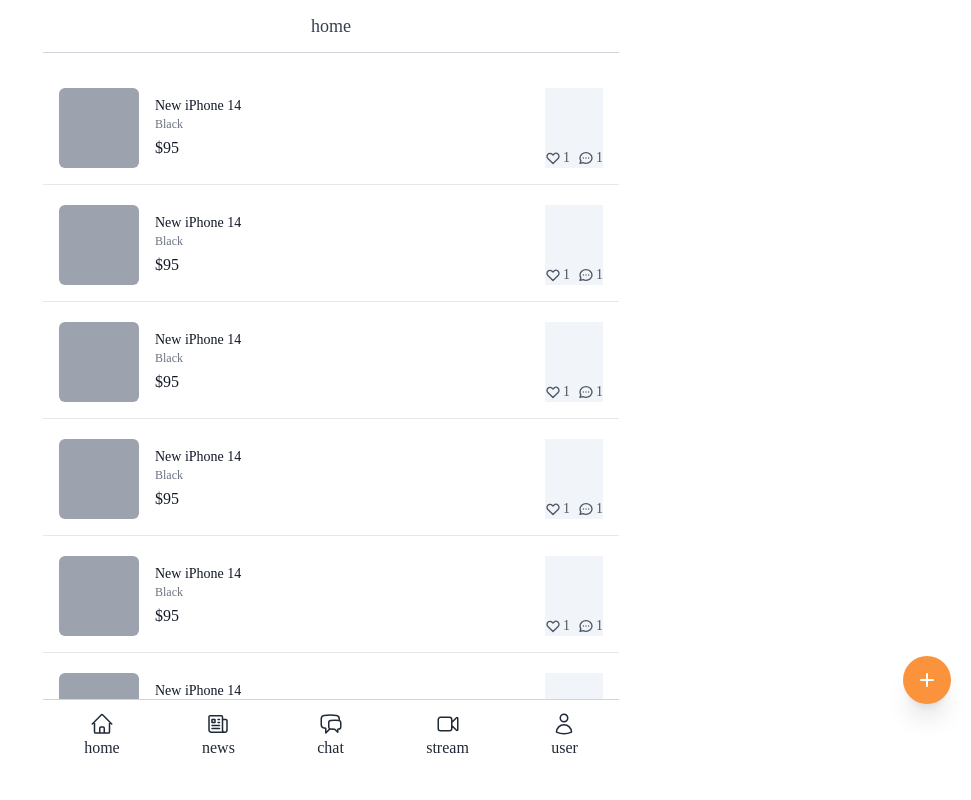
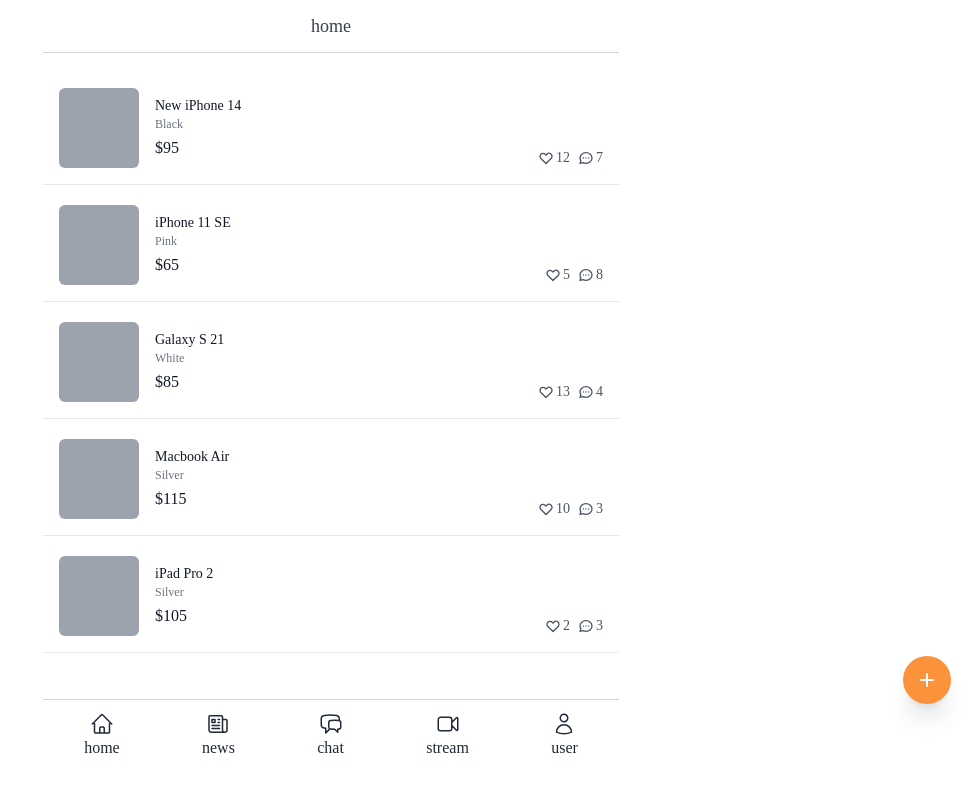
Before and after one commit to cpk0709/mypage-nextjs, a Next.js app: page / in a window 1280 px wide. Shown: the top 800 px of the page, without its empty margins (309-1280 px from the left). Built offline with nearby package versions, Linux system fonts and the light colour scheme.

Commit message:
리팩토링 진행중

```diff
--- /dev/null
+++ b/src/components/molecules/EachItem.tsx
@@ -0,0 +1,64 @@
+import { EachItemProps } from '@/types/types';
+
+const EachItem = ({
+  id,
+  itemTitle,
+  option,
+  price,
+  likeCount,
+  chatCount,
+}: EachItemProps) => {
+  return (
+    <div
+      key={id}
+      className=" px-4 border-b border-solid border-gray-200 pb-4 cursor-pointer flex justify-between"
+    >
+      <div className="flex space-x-4">
+        <div className="w-20 h-20 bg-gray-400 rounded-md" />
+        <div className="pt-2 flex flex-col">
+          <h3 className="text-sm font-medium text-gray-900">{itemTitle}</h3>
+          <span className="text-xs text-gray-500">{option}</span>
+          <span className=" font-medium mt-1 text-gray-900">${price}</span>
+        </div>
+      </div>
+      <div className="flex space-x-2 justify-end items-end">
+        <div className="flex space-x-0.5 items-center text-sm text-gray-600">
+          <svg
+            className="w-4 h-4"
+            fill="none"
+            stroke="currentColor"
+            viewBox="0 0 24 24"
+            xmlns="http://www.w3.org/2000/svg"
+          >
+            <path
+              strokeLinecap="round"
+              strokeLinejoin="round"
+              strokeWidth="2"
+              d="M4.318 6.318a4.5 4.5 0 000 6.364L12 20.364l7.682-7.682a4.5 4.5 0 00-6.364-6.364L12 7.636l-1.318-1.318a4.5 4.5 0 00-6.364 0z"
+            ></path>
+          </svg>
+          <span>{likeCount}</span>
+        </div>
+        <div className="flex space-x-0.5 items-center text-sm text-gray-600">
+          <svg
+            className="w-4 h-4"
+            fill="none"
+            stroke="currentColor"
+            viewBox="0 0 24 24"
+            xmlns="http://www.w3.org/2000/svg"
+          >
+            <path
+              strokeLinecap="round"
+              strokeLinejoin="round"
+              strokeWidth="2"
+              d="M8 12h.01M12 12h.01M16 12h.01M21 12c0 4.418-4.03 8-9 8a9.863 9.863 0 01-4.255-.949L3 20l1.395-3.72C3.512 15.042 3 13.574 3 12c0-4.418 4.03-8 9-8s9 3.582 9 8z"
+            ></path>
+          </svg>
+          <span>{chatCount}</span>
+        </div>
+      </div>
+    </div>
+  );
+};
+
+export default EachItem;
--- a/src/pages/chats/index.tsx
+++ b/src/pages/chats/index.tsx
@@ -1,7 +1,9 @@
+import Layout from '@/components/common/layout';
 import { NextPage } from 'next';
 
 const Chats: NextPage = () => {
   return (
+    <Layout title="Chat" hasTabBar>
       <div className="py-10 divide-y-[1px]">
         {[1, 2, 3, 4, 5, 6, 7].map((_, index) => (
           <div
@@ -18,6 +20,7 @@
           </div>
         ))}
       </div>
+    </Layout>
   );
 };
 
--- a/src/pages/community/index.tsx
+++ b/src/pages/community/index.tsx
@@ -1,7 +1,10 @@
 import type { NextPage } from 'next';
+
+import Layout from '@/components/common/layout';
 
 const Community: NextPage = () => {
   return (
+    <Layout title="Community" hasTabBar>
       <div className="py-16 px-4 space-y-8">
         {[1, 2, 3, 4, 5].map((_, index) => (
           <div key={index} className="flex flex-col items-start">
@@ -9,8 +12,8 @@
               동네질문
             </span>
             <div className=" mt-2 text-gray-700">
-            <span className="text-orange-500 font-medium">Q.</span> What is the
-            best mandu restaurant?
+              <span className="text-orange-500 font-medium">Q.</span> What is
+              the best mandu restaurant?
             </div>
             <div className="mt-5 flex items-center justify-between w-full text-gray-500 font-medium text-xs">
               <span>니꼬</span>
@@ -72,6 +75,7 @@
           </svg>
         </button>
       </div>
+    </Layout>
   );
 };
 
--- a/src/pages/index.tsx
+++ b/src/pages/index.tsx
@@ -1,62 +1,62 @@
 import type { NextPage } from 'next';
 import Layout from '@/components/common/layout';
+import { EachItemProps } from '@/types/types';
+import EachItem from '@/components/molecules/EachItem';
 
+const itemList: Array<EachItemProps> = [
+  {
+    id: 1,
+    itemTitle: 'New iPhone 14',
+    option: 'Black',
+    price: 95,
+    likeCount: 12,
+    chatCount: 7,
+  },
+  {
+    id: 2,
+    itemTitle: 'iPhone 11 SE',
+    option: 'Pink',
+    price: 65,
+    likeCount: 5,
+    chatCount: 8,
+  },
+  {
+    id: 3,
+    itemTitle: 'Galaxy S 21',
+    option: 'White',
+    price: 85,
+    likeCount: 13,
+    chatCount: 4,
+  },
+  {
+    id: 4,
+    itemTitle: 'Macbook Air',
+    option: 'Silver',
+    price: 115,
+    likeCount: 10,
+    chatCount: 3,
+  },
+  {
+    id: 5,
+    itemTitle: 'iPad Pro 2',
+    option: 'Silver',
+    price: 105,
+    likeCount: 2,
+    chatCount: 3,
+  },
+];
 const Home: NextPage = () => {
   return (
     <Layout title="home" hasTabBar>
       <div className="flex flex-col space-y-5 py-10">
-        {[1, 1, 1, 1, 1, 1, 1, 1, 1, 1, 1, 1].map((_, i) => (
-          <div
-            key={i}
-            className=" px-4 border-b border-solid border-gray-200 pb-4 cursor-pointer flex justify-between"
-          >
-            <div className="flex space-x-4">
-              <div className="w-20 h-20 bg-gray-400 rounded-md" />
-              <div className="pt-2 flex flex-col">
-                <h3 className="text-sm font-medium text-gray-900">
-                  New iPhone 14
-                </h3>
-                <span className="text-xs text-gray-500">Black</span>
-                <span className=" font-medium mt-1 text-gray-900">$95</span>
-              </div>
-            </div>
-            <div className="flex space-x-2 justify-end items-end bg-slate-100">
-              <div className="flex space-x-0.5 items-center text-sm text-gray-600">
-                <svg
-                  className="w-4 h-4"
-                  fill="none"
-                  stroke="currentColor"
-                  viewBox="0 0 24 24"
-                  xmlns="http://www.w3.org/2000/svg"
-                >
-                  <path
-                    strokeLinecap="round"
-                    strokeLinejoin="round"
-                    strokeWidth="2"
-                    d="M4.318 6.318a4.5 4.5 0 000 6.364L12 20.364l7.682-7.682a4.5 4.5 0 00-6.364-6.364L12 7.636l-1.318-1.318a4.5 4.5 0 00-6.364 0z"
-                  ></path>
-                </svg>
-                <span>1</span>
-              </div>
-              <div className="flex space-x-0.5 items-center text-sm text-gray-600">
-                <svg
-                  className="w-4 h-4"
-                  fill="none"
-                  stroke="currentColor"
-                  viewBox="0 0 24 24"
-                  xmlns="http://www.w3.org/2000/svg"
-                >
-                  <path
-                    strokeLinecap="round"
-                    strokeLinejoin="round"
-                    strokeWidth="2"
-                    d="M8 12h.01M12 12h.01M16 12h.01M21 12c0 4.418-4.03 8-9 8a9.863 9.863 0 01-4.255-.949L3 20l1.395-3.72C3.512 15.042 3 13.574 3 12c0-4.418 4.03-8 9-8s9 3.582 9 8z"
-                  ></path>
-                </svg>
-                <span>1</span>
-              </div>
-            </div>
-          </div>
+        {itemList.map((item) => (
+          <EachItem
+            itemTitle={item.itemTitle}
+            option={item.option}
+            price={item.price}
+            likeCount={item.likeCount}
+            chatCount={item.chatCount}
+          />
         ))}
         <button className="fixed hover:bg-orange-500 cursor-pointer transition-colors bottom-24 right-5 bg-orange-400 rounded-full p-3 text-white shadow-xl">
           <svg
--- a/src/pages/profile/index.tsx
+++ b/src/pages/profile/index.tsx
@@ -1,7 +1,9 @@
+import Layout from '@/components/common/layout';
 import type { NextPage } from 'next';
 
 const Profile: NextPage = () => {
   return (
+    <Layout title="Profile" hasTabBar>
       <div className="py-10 px-4">
         <div className="flex items-center space-x-3">
           <div className="w-16 h-16 bg-slate-500 rounded-full" />
@@ -134,13 +136,14 @@
               Normally, both your asses would be dead as fucking fried chicken,
               but you happen to pull this shit while I&apos;m in a transitional
               period so I don&apos;t wanna kill you, I wanna help you. But I
-            can&apos;t give you this case, it don&apos;t belong to me. Besides,
-            I&apos;ve already been through too much shit this morning over this
-            case to hand it over to your dumb ass.
+              can&apos;t give you this case, it don&apos;t belong to me.
+              Besides, I&apos;ve already been through too much shit this morning
+              over this case to hand it over to your dumb ass.
             </p>
           </div>
         </div>
       </div>
+    </Layout>
   );
 };
 
--- a/src/pages/streams/index.tsx
+++ b/src/pages/streams/index.tsx
@@ -1,20 +1,35 @@
+import Layout from '@/components/common/layout';
 import type { NextPage } from 'next';
 
-const Live:NextPage = () => {
-
+const Live: NextPage = () => {
   return (
-    <div className='py-10 px-4 divide-y-2 space-y-4'>
-      {[1,1,1,1,1,1,1].map((_,index) =>
-      <div className='pt-4' key={index}>
-        <div className='w-full rounded-md shadow-sm bg-slate-300 aspect-video'/>
-        <h3 className=' text-gray-700 text-lg mt-2'>Let&apos;s try potatos</h3>
-      </div>)}
-      <button className="fixed hover:bg-orange-500 cursor-pointer transition-colors bottom-24 right-5 bg-orange-400 rounded-full p-3 text-white shadow-xl">
-      <svg xmlns="http://www.w3.org/2000/svg" fill="none" viewBox="0 0 24 24" strokeWidth="1.5" stroke="currentColor" className="w-6 h-6">
-        <path strokeLinecap="round" d="M15.75 10.5l4.72-4.72a.75.75 0 011.28.53v11.38a.75.75 0 01-1.28.53l-4.72-4.72M4.5 18.75h9a2.25 2.25 0 002.25-2.25v-9a2.25 2.25 0 00-2.25-2.25h-9A2.25 2.25 0 002.25 7.5v9a2.25 2.25 0 002.25 2.25z" />
-      </svg>
-      </button>
-    </div>
+    <Layout title="Stream" hasTabBar>
+      <div className="py-10 px-4 divide-y-2 space-y-4">
+        {[1, 1, 1, 1, 1, 1, 1].map((_, index) => (
+          <div className="pt-4" key={index}>
+            <div className="w-full rounded-md shadow-sm bg-slate-300 aspect-video" />
+            <h3 className=" text-gray-700 text-lg mt-2">
+              Let&apos;s try potatos
+            </h3>
+          </div>
+        ))}
+        <button className="fixed hover:bg-orange-500 cursor-pointer transition-colors bottom-24 right-5 bg-orange-400 rounded-full p-3 text-white shadow-xl">
+          <svg
+            xmlns="http://www.w3.org/2000/svg"
+            fill="none"
+            viewBox="0 0 24 24"
+            strokeWidth="1.5"
+            stroke="currentColor"
+            className="w-6 h-6"
+          >
+            <path
+              strokeLinecap="round"
+              d="M15.75 10.5l4.72-4.72a.75.75 0 011.28.53v11.38a.75.75 0 01-1.28.53l-4.72-4.72M4.5 18.75h9a2.25 2.25 0 002.25-2.25v-9a2.25 2.25 0 00-2.25-2.25h-9A2.25 2.25 0 002.25 7.5v9a2.25 2.25 0 002.25 2.25z"
+            />
+          </svg>
+        </button>
+      </div>
+    </Layout>
   );
 };
 
--- /dev/null
+++ b/src/types/types.ts
@@ -0,0 +1,8 @@
+export interface EachItemProps {
+  id: number;
+  itemTitle: string;
+  option: string;
+  price: number;
+  likeCount: number;
+  chatCount: number;
+}
```
Lines whose indentation alone changed are shown as unchanged.
